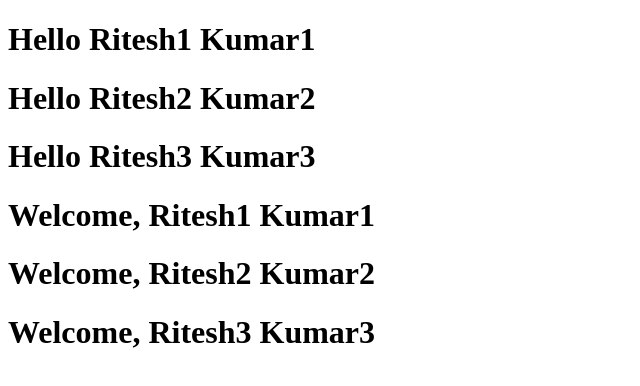
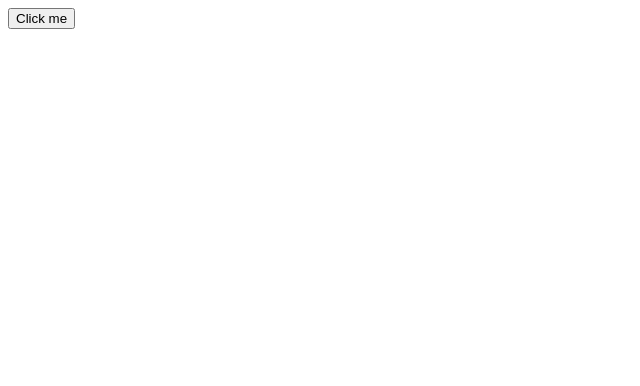
Before and after one commit to ritesh-gully-coder/dev-journey, a React (Create React App) app in the folder Dev_Part1/react_basics/: page / in a window 1280 px wide. Shown: the top 386 px of the page, without its empty margins (0-640 px from the left). Built offline with nearby package versions, Linux system fonts and the light colour scheme.

Commit message:
Event handling introduced

```diff
--- a/Dev_Part1/react_basics/src/App.js
+++ b/Dev_Part1/react_basics/src/App.js
@@ -9,26 +9,32 @@ import Message from './components/Message';
 // import Ritesh from './components/11setStateMethod';
 import Ritesh from './components/12DestructuringPropsInFuncComponent';
 import Greet from './components/13DestructuringPropsAndStateInClassComponent';
+import EventHandlingInFuncComponent from './components/14EventHandlingInFuncComponent';
+import EventHandlingInClassComponent from './components/15EventHandlingInClassComponent';
 
 
 
 function App() {
     return (
         <div className="App">
+            <EventHandlingInClassComponent/>
+            {/* <EventHandlingInFuncComponent/> */}
             {/* It is general component call */}
             {/* <Ritesh/> */}
 
             {/* It is used for functional component */}
-        <Ritesh name="Ritesh1" title="Kumar1"><p>This is children props</p></Ritesh>
+            {/* <Ritesh name="Ritesh1" title="Kumar1"><p>This is children props</p></Ritesh>
         <Ritesh name="Ritesh2" title="Kumar2"><button>Action</button></Ritesh>
-        <Ritesh name="Ritesh3"title="Kumar3"><p>testing children props</p></Ritesh>
+        <Ritesh name="Ritesh3"title="Kumar3"><p>testing children props</p></Ritesh> */}
 
             {/* It is used for class component  */}
-        <Greet name="Ritesh1" title="Kumar1"><p>This is children props</p></Greet>
+            {/* <Greet name="Ritesh1" title="Kumar1"><p>This is children props</p></Greet>
         <Greet name="Ritesh2" title="Kumar2"><button>Action</button></Greet>
-        <Greet name="Ritesh3"title="Kumar3"><p>testing children props</p></Greet>
+        <Greet name="Ritesh3"title="Kumar3"><p>testing children props</p></Greet> */}
 
             {/* <Message/> */}
+
+
         </div>
     );
 }
--- /dev/null
+++ b/Dev_Part1/react_basics/src/components/14EventHandlingInFuncComponent.js
@@ -0,0 +1,13 @@
+import React from 'react';
+
+function FunctionClick() {
+   function clickHandler(){
+    console.log('Button clicked');
+   }
+    return(
+        <div className='dummyClass'>
+          <button onClick={clickHandler}>Click</button>
+        </div>
+    )
+}
+export default FunctionClick;
--- /dev/null
+++ b/Dev_Part1/react_basics/src/components/15EventHandlingInClassComponent.js
@@ -0,0 +1,16 @@
+import React,{ Component } from 'react';
+
+class ClassClick  extends Component {
+    clickHandler(){
+        console.log('clicked me again!');
+    }
+    render(){
+        return(
+            <div>
+                <button onClick={this.clickHandler}>Click me</button>
+            </div>
+        )
+
+    }
+}
+export default ClassClick;
```
Lines whose indentation alone changed are shown as unchanged.
